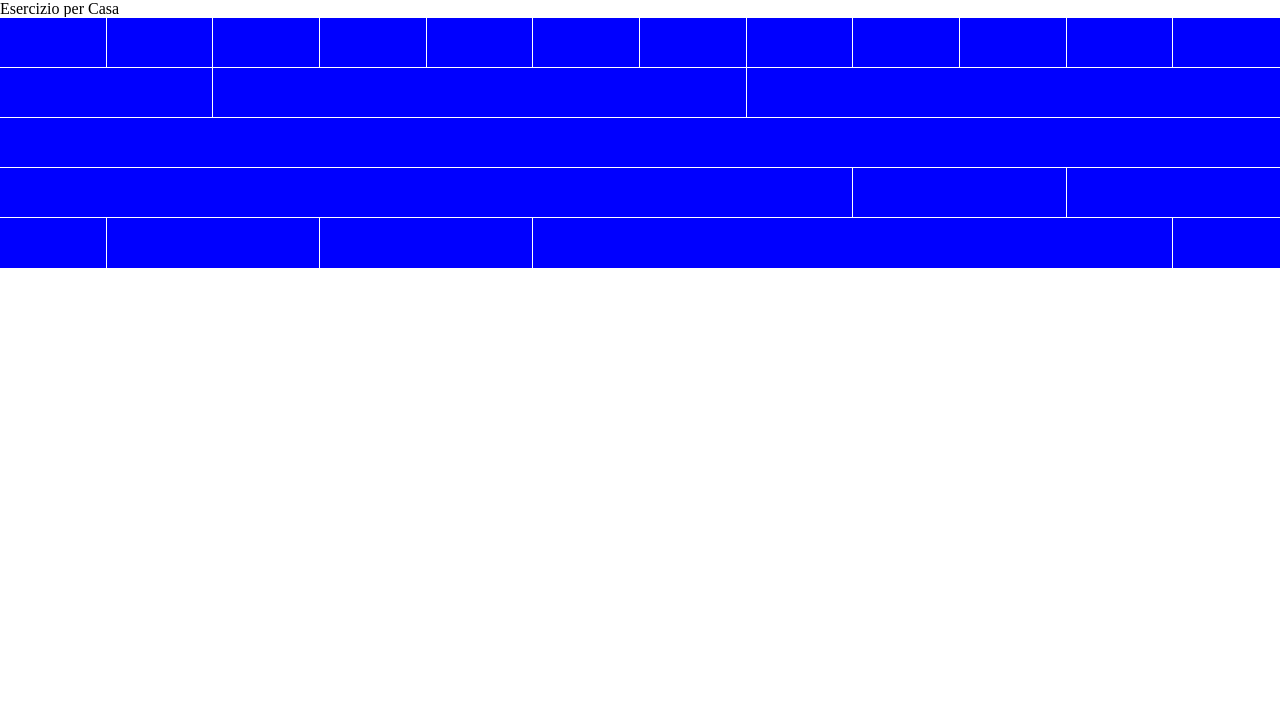
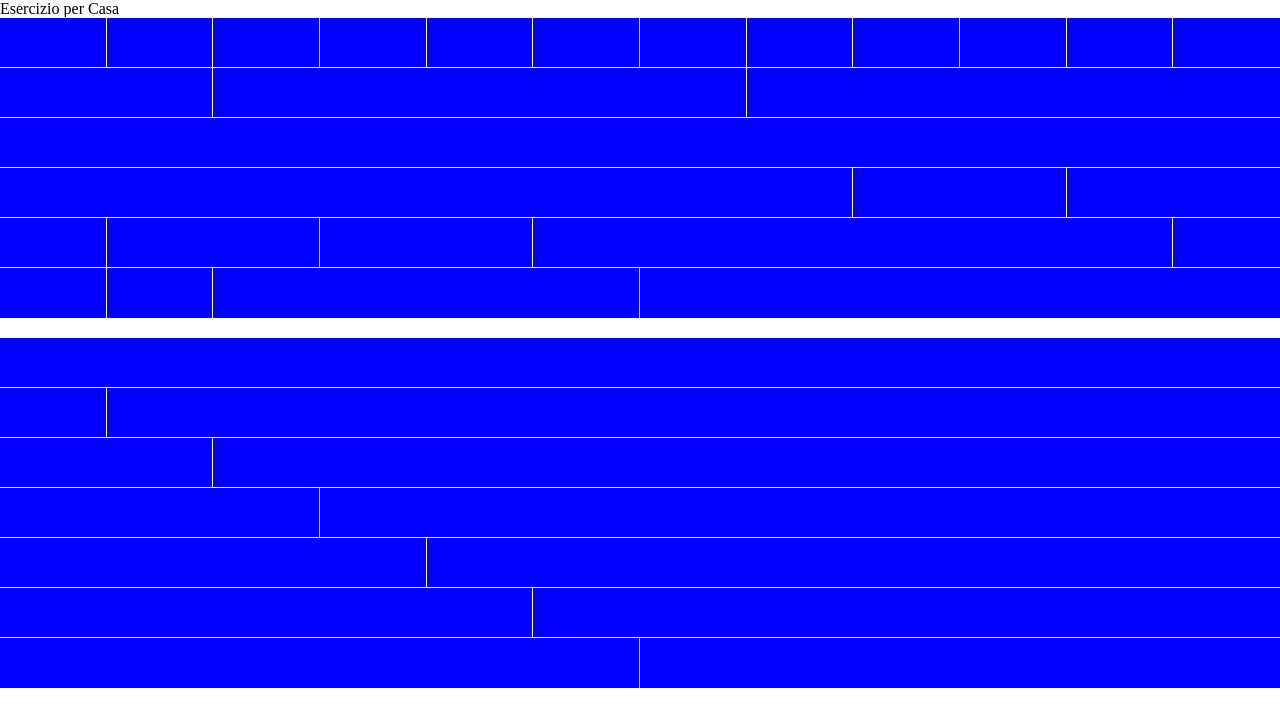
Before and after one commit to SimoLomba53/html-css-12bool, a plain HTML site: page index.html in a window 1280 px wide. Drawn offline with Linux system fonts and the light colour scheme.

Commit message:
seconda section di colonne

```diff
--- a/css/style.css
+++ b/css/style.css
@@ -0,0 +1,3 @@
+.big-border {
+    border-bottom: 20px solid white;
+}
--- a/index.html
+++ b/index.html
@@ -16,6 +16,7 @@
         <h1>Esercizio per Casa</h1>
     </header>
     <main>
+    <section>
     <div class="conteiner">
         <div class="row">
                 <div class="col-1"></div>
@@ -38,16 +39,19 @@
            <div class="col-5"></div>
            <div class="col-5"></div>
         </div>
+    </div>
     <div class="conteiner">
         <div class="row">
            <div class="col-12"></div>
         </div>
+    </div>
     <div class="conteiner">
         <div class="row">
             <div class="col-8"></div>
             <div class="col-2"></div>
             <div class="col-2"></div>
         </div>
+    </div>
     <div class="conteiner">
         <div class="row">
             <div class="col-1"></div>
@@ -57,9 +61,62 @@
             <div class="col-1"></div>
         </div>
     </div>
+    <div class="conteiner"></div>
+        <div class="row big-border">
+            <div class="col-6">
+                <div class="row">
+                    <div class="col-2"></div>
+                    <div class="col-2"></div>
+                    <div class="col-8"></div>
+                </div>
+            </div>
+            <div class="col-6"></div>
+        </div>
     </div>
-    </div>
-    </div>
+    </section>
+    <section>
+        <div class="conteiner">
+            <div class="row">
+            <div class="col-12"></div>
+            </div>
+        </div>
+        <div class="conteiner">
+            <div class="row">
+            <div class="col-1"></div>
+            <div class="col-11"></div>
+            </div>
+        </div>
+        <div class="conteiner">
+            <div class="row">
+            <div class="col-2"></div>
+            <div class="col-10"></div>
+            </div>
+        </div>
+        <div class="conteiner">
+            <div class="row">
+            <div class="col-3"></div>
+            <div class="col-9"></div>
+            </div>
+        </div>
+        <div class="conteiner">
+            <div class="row">
+            <div class="col-4"></div>
+            <div class="col-8"></div>
+            </div>
+        </div>
+        <div class="conteiner">
+            <div class="row">
+            <div class="col-5"></div>
+            <div class="col-7"></div>
+            </div>
+        </div>
+        <div class="conteiner">
+            <div class="row">
+            <div class="col-6"></div>
+            <div class="col-6"></div>
+            </div>
+        </div>
+    </section>
     </main>
 </body>
 </html>
```
